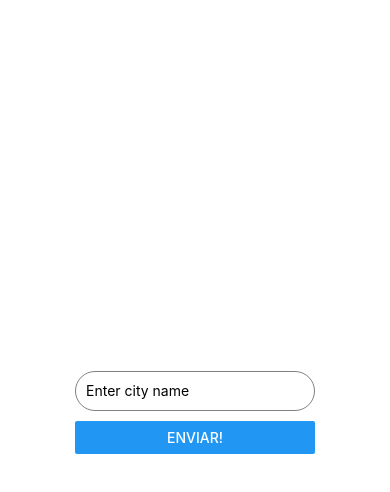
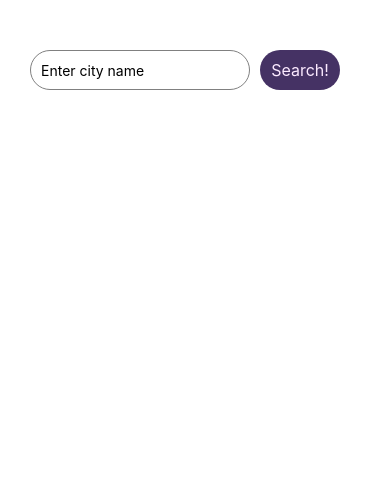
Before and after one commit to gabriepadua/Weather-app, a React Native app: screen / in a window 390 px wide. Shown: the top 492 px of the page. Built offline with nearby package versions, Linux system fonts and the light colour scheme.

Commit message:
Alterando apenas front

```diff
--- a/App.js
+++ b/App.js
@@ -1,5 +1,5 @@
 import React, { useState } from 'react';
-import { StyleSheet, Text, View, TextInput, Button } from 'react-native';
+import { StyleSheet, Text, View, TextInput, Button, Pressable } from 'react-native';
 
 
 export default function App() {
@@ -23,22 +23,23 @@ export default function App() {
         console.error('Error fetching weather:', error);
       });
   };
+  return (
 
-  return (
     <View style={styles.container}>
-      <View>
+      <View style={styles.pesquisa}>
         <TextInput
           style={styles.input}
           onChangeText={text => setCity(text)}
           value={city}
           placeholder="Enter city name"
         />
-
-        <Button title="Enviar!" onPress={getClima} />
+        <Pressable style={styles.button} onPress={getClima}>
+        <Text style={styles.text}>Search!</Text>
+        </Pressable>
       </View>
       <View style={styles.weatherContainer}>
         {weatherData && (
-          <Text>Clima: {weatherData.WeatherText}, Temperatura: {weatherData.Temperature.Metric.Value}°C</Text>
+          <Text>Weather in {city}: {weatherData.WeatherText}, Temperature: {weatherData.Temperature.Metric.Value}°C</Text>
         )}
       </View>
     </View>
@@ -47,13 +48,18 @@ export default function App() {
 
 const styles = StyleSheet.create({
   container: {
-    flex: 1,
-    alignItems: 'center',
-    justifyContent: 'center',
-    padding: 0
+
+  },
+
+  pesquisa: {
+    flexDirection: 'row',
+    justifyContent: 'flex-start',
+    paddingTop: 50,
+    paddingLeft: 30,
   },
   input: {
     height: 40,
+    width: 220,
     borderColor: 'gray',
     borderRadius: 20,
     borderWidth: 1,
@@ -62,5 +68,19 @@ const styles = StyleSheet.create({
   },
   weatherContainer: {
     marginTop: 20
+  },
+  button: {
+    marginLeft: 10,
+    width: 80,
+    height: 40,
+    backgroundColor: '#453264',
+    borderRadius: 45,
+    alignItems: 'center',
+    justifyContent: 'center'
+  },
+  text: {
+    fontSize: 16,
+    color: '#FBEAFF',
   }
+
 });
--- a/package.json
+++ b/package.json
@@ -12,9 +12,11 @@
     "@expo/metro-runtime": "~3.1.3",
     "@fortawesome/fontawesome-svg-core": "^6.5.1",
     "@fortawesome/react-fontawesome": "^0.2.0",
+    "bootstrap": "^5.3.3",
     "expo": "~50.0.7",
     "expo-status-bar": "~1.11.1",
     "react": "18.2.0",
+    "react-bootstrap": "^2.10.1",
     "react-dom": "18.2.0",
     "react-native": "0.73.4",
     "react-native-web": "~0.19.6"
```
Also changed, not shown: 1 other file (tests, documents, lock files or other folders).
